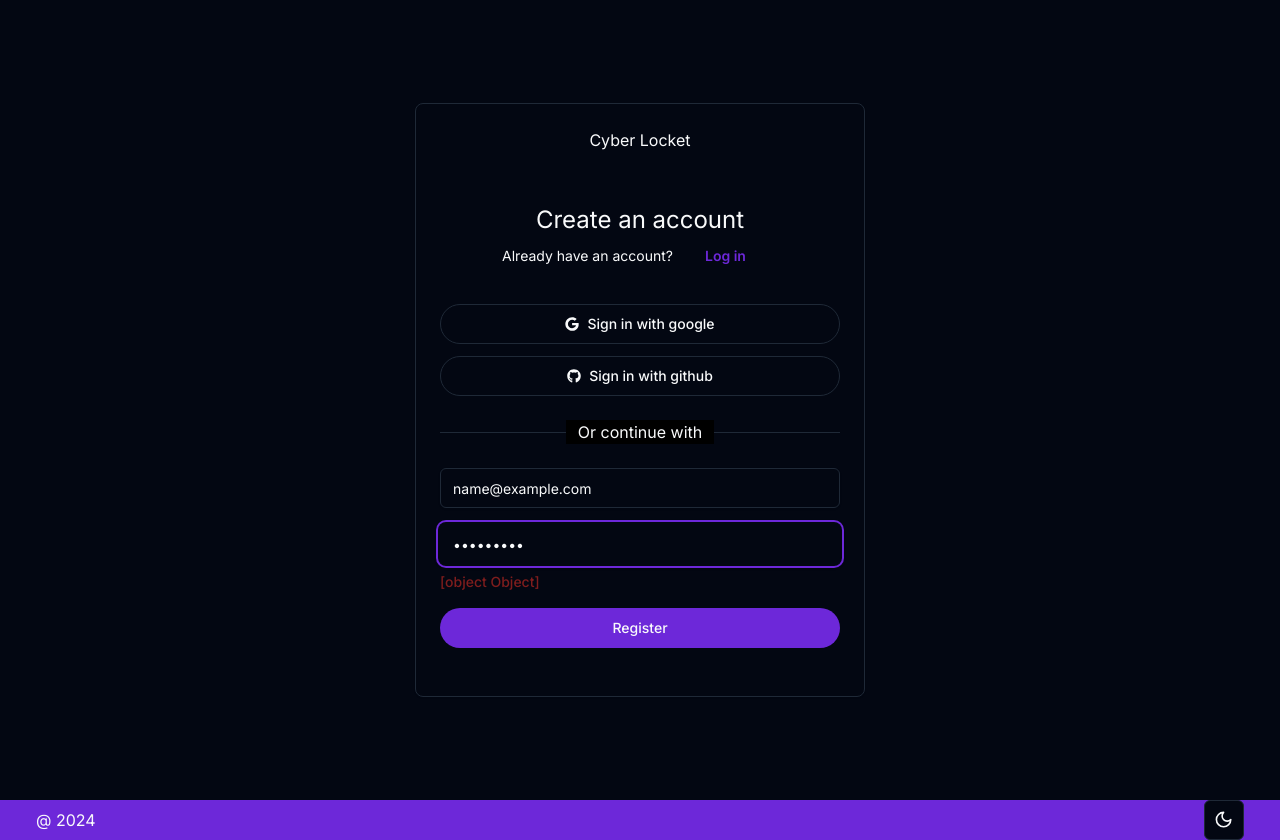
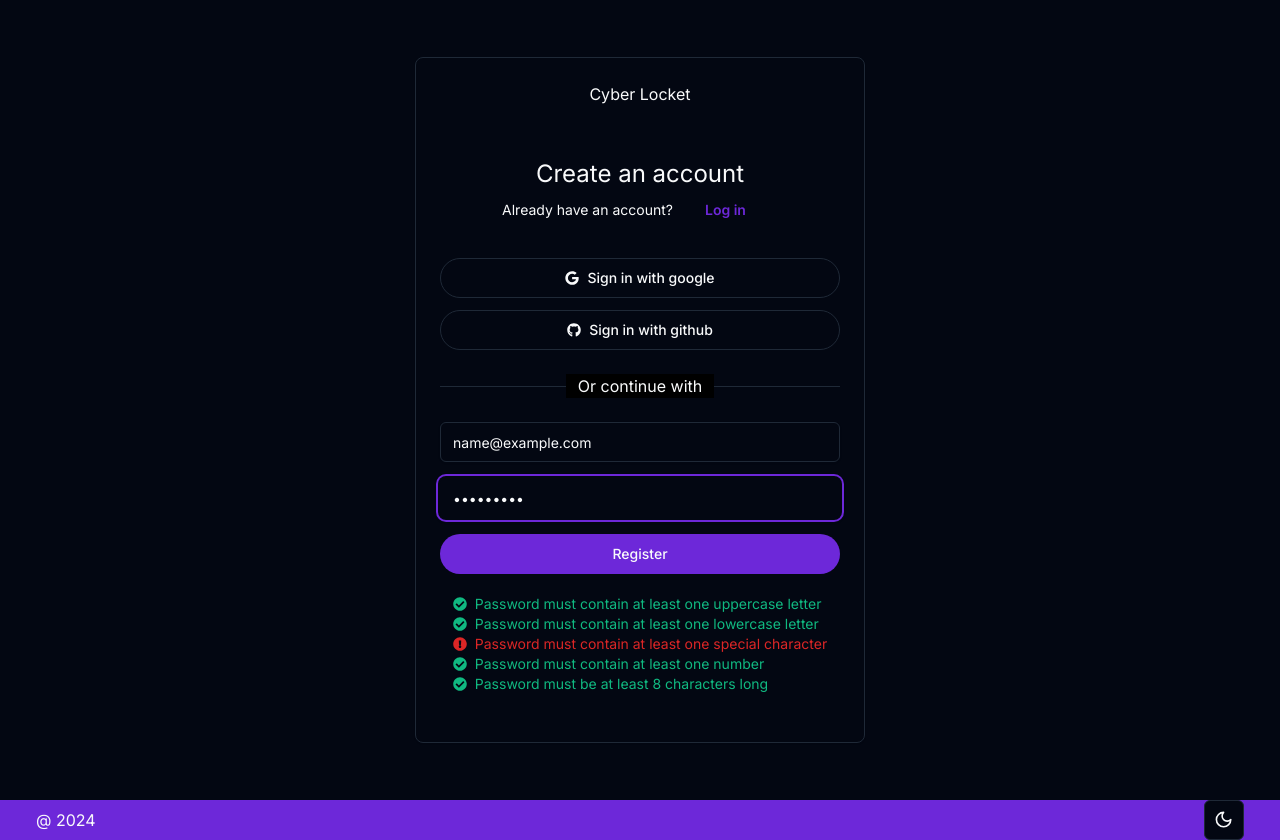
Before and after one commit to ChinyangaTL/cet324_bi58cm, a Next.js app: page /auth/register in a window 1280 px wide. Both pictures are taken after typing "name@example.com", "Sample123" into the empty fields and a click on the button "Register". Built offline with nearby package versions, Linux system fonts and the light colour scheme.

Commit message:
feat(auth): show password validation rules

```diff
--- a/components/register-form.tsx
+++ b/components/register-form.tsx
@@ -5,7 +5,13 @@ import { useForm } from "react-hook-form";
 import { zodResolver } from "@hookform/resolvers/zod";
 import { Card, CardContent, CardHeader } from "./ui/card";
 import { Button, buttonVariants } from "./ui/button";
-import { FaGithub, FaGoogle, FaSpinner } from "react-icons/fa";
+import {
+  FaCheckCircle,
+  FaExclamationCircle,
+  FaGithub,
+  FaGoogle,
+  FaSpinner,
+} from "react-icons/fa";
 import Link from "next/link";
 import { Separator } from "./ui/separator";
 import { RegisterFormSchema } from "@/form-schemas";
@@ -24,6 +30,7 @@ import { toast } from "sonner";
 import PulseLoader from "react-spinners/PulseLoader";
 import { FormError } from "./form-error";
 import { FormSuccess } from "./form-success";
+import { cn } from "@/lib/utils";
 
 const RegisterForm = () => {
   const [isPending, startTransition] = useTransition();
@@ -145,7 +152,6 @@ const RegisterForm = () => {
                           type="password"
                         />
                       </FormControl>
-                      <FormMessage />
                     </FormItem>
                   )}
                 />
@@ -162,6 +168,41 @@ const RegisterForm = () => {
                 )}
               </Button>
             </form>
+            <div className="flex justify-center mt-3 ">
+              {form.formState.errors.password?.message && (
+                <ul className="mt-2 text-sm">
+                  {Object.keys(form.formState.errors.password?.message).map(
+                    (m, i) => {
+                      const { pass, message } =
+                        // @ts-ignore
+                        form.formState.errors.password?.message[m];
+
+                      return (
+                        <li key={i} className="flex items-center gap-2">
+                          <span>
+                            {pass ? (
+                              <FaCheckCircle color="#10b981" />
+                            ) : (
+                              <FaExclamationCircle color="#dc2626" />
+                            )}
+                          </span>
+                          <span>
+                            <p
+                              className={cn(
+                                pass && "text-emerald-500",
+                                !pass && "text-[#dc2626]"
+                              )}
+                            >
+                              {message}
+                            </p>
+                          </span>
+                        </li>
+                      );
+                    }
+                  )}
+                </ul>
+              )}
+            </div>
           </Form>
         </div>
       </CardContent>
```
